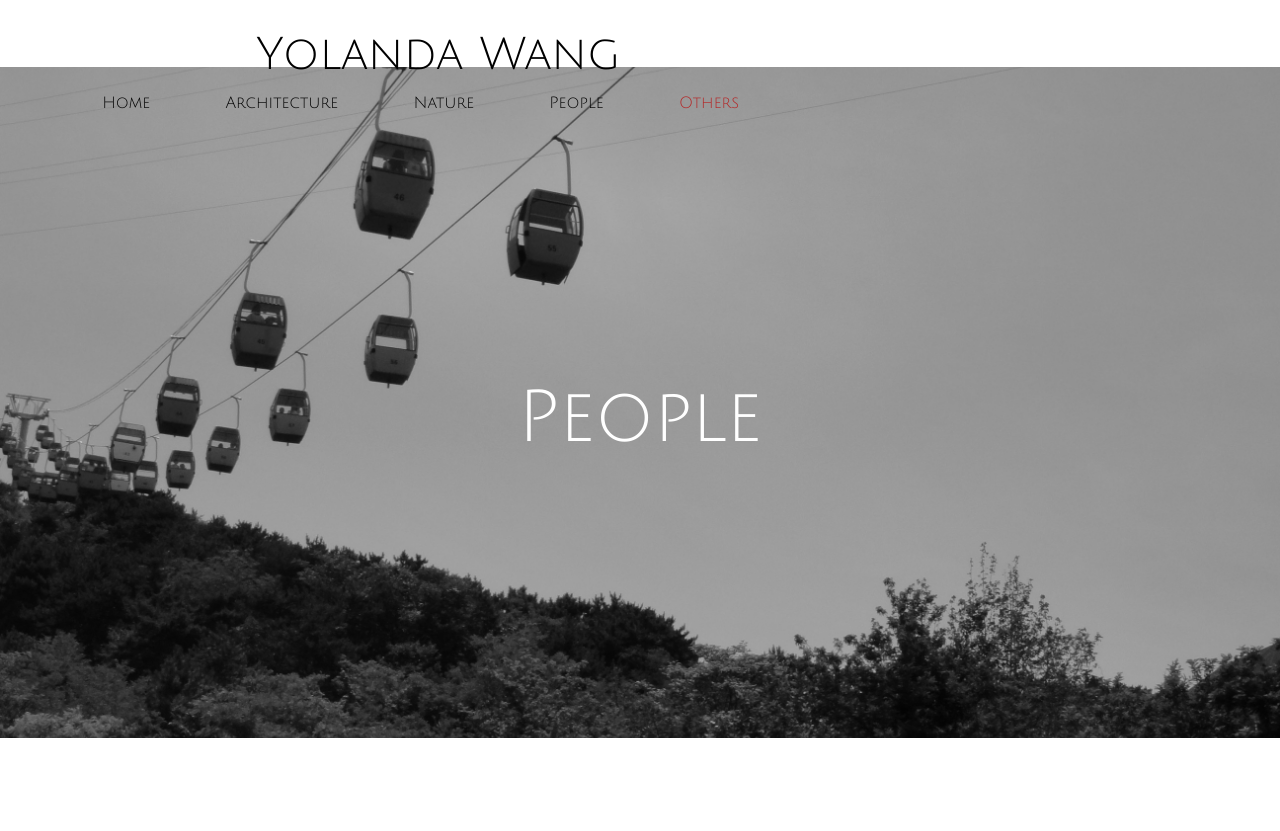
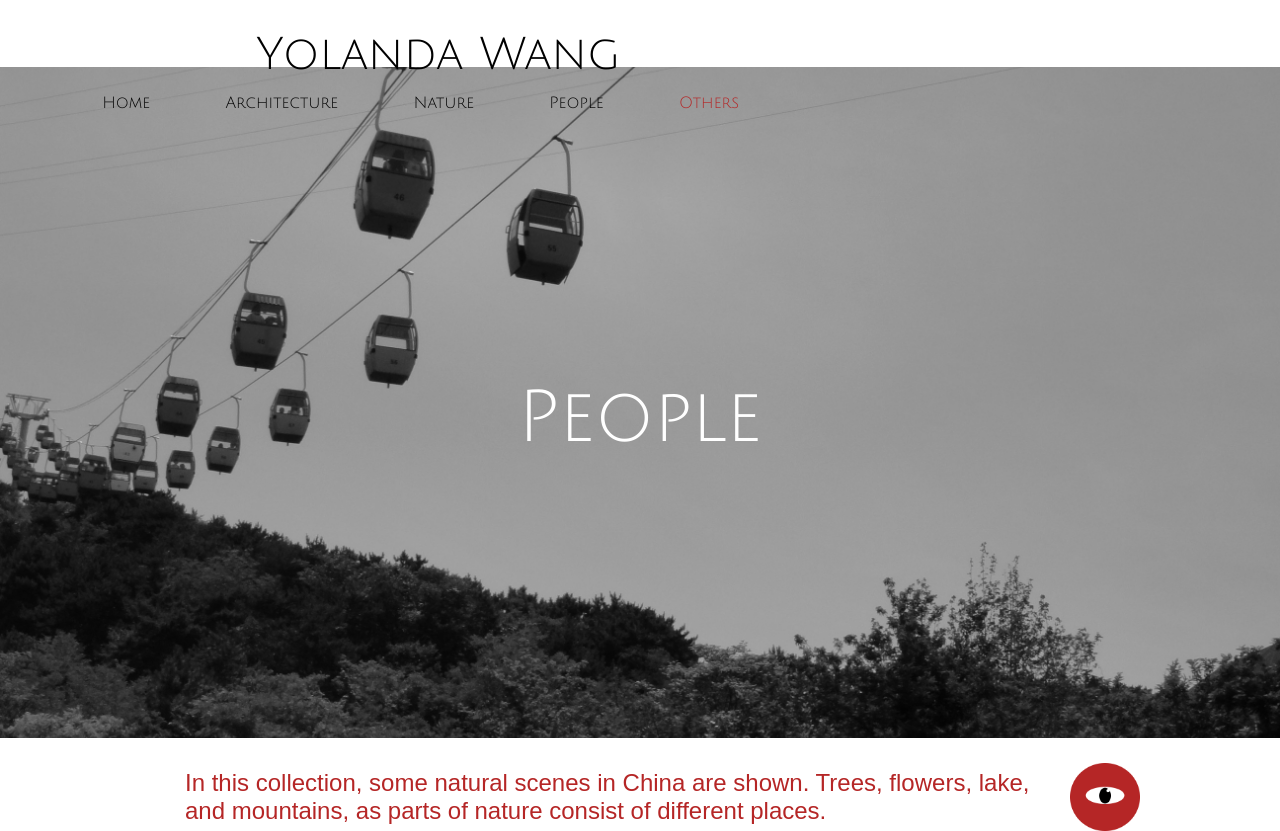
Before and after one commit to YolandaWang-07/FinalPJ_others, a plain HTML site: page index.html in a window 1280 px wide. Before the commit the page ends 800 px from the top, so only its background shows below. Drawn offline with Linux system fonts and the light colour scheme; a web font is replaced by a local one.

Commit message:
add logo

```diff
--- a/index.html
+++ b/index.html
@@ -70,6 +70,14 @@
         text-align: center;
       }
 
+      p {
+        font-family: "Darker Grotesque", sans-serif;
+        font-size: 24px;
+        font-optical-sizing: auto;
+        font-weight: 300;
+        font-style: normal;
+      }
+
       .one_image_bg {
         background-size: cover;
         background-position: center;
@@ -83,6 +91,32 @@
         color: white;
         font-size: 36px;
       }
+
+      .top_textimg {
+        display: flex;
+        align-items: center;
+        justify-content: center;
+        color: #b52626;
+        padding-left: 20px;
+        padding-top: 25px;
+      }
+
+      .introduction {
+        padding-left: 25px;
+        padding-right: 40px;
+      }
+
+       .number_title {
+        display: flex;
+        padding-left: 200px;
+        padding-right: 100px;
+        padding-top: 120px;
+        padding-bottom: 100px;
+        align-items: center;
+        justify-content: center;
+      }
+
+
 
 
 
@@ -109,7 +143,10 @@
       </div>
     </div>
 
-
+     <div class="top_textimg default-block">
+      <p class="introduction">In this collection, some natural scenes in China are shown. Trees, flowers, lake, and mountains, as parts of nature consist of different places. </p>
+      <img src="logo2.png" alt="logo2" style="width:70px;">
+    </div>
 
 
 	</body>
```
